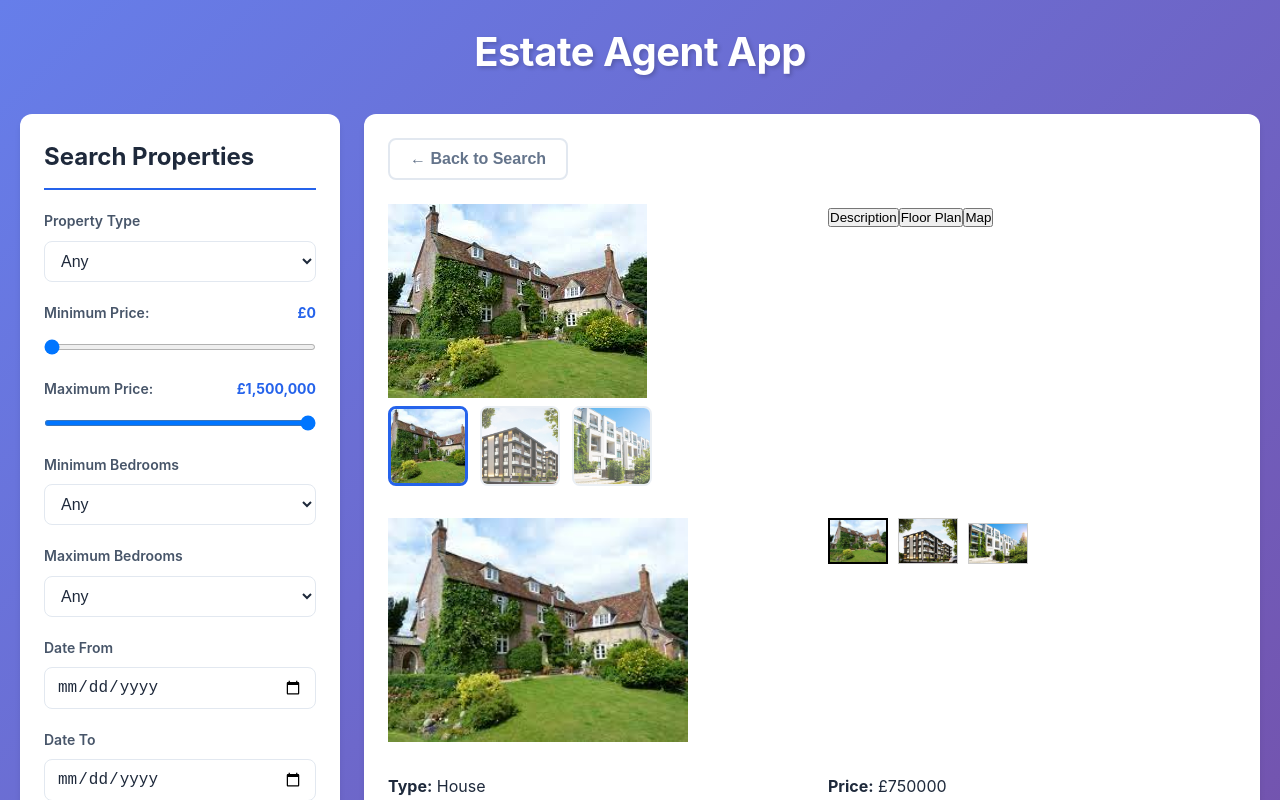
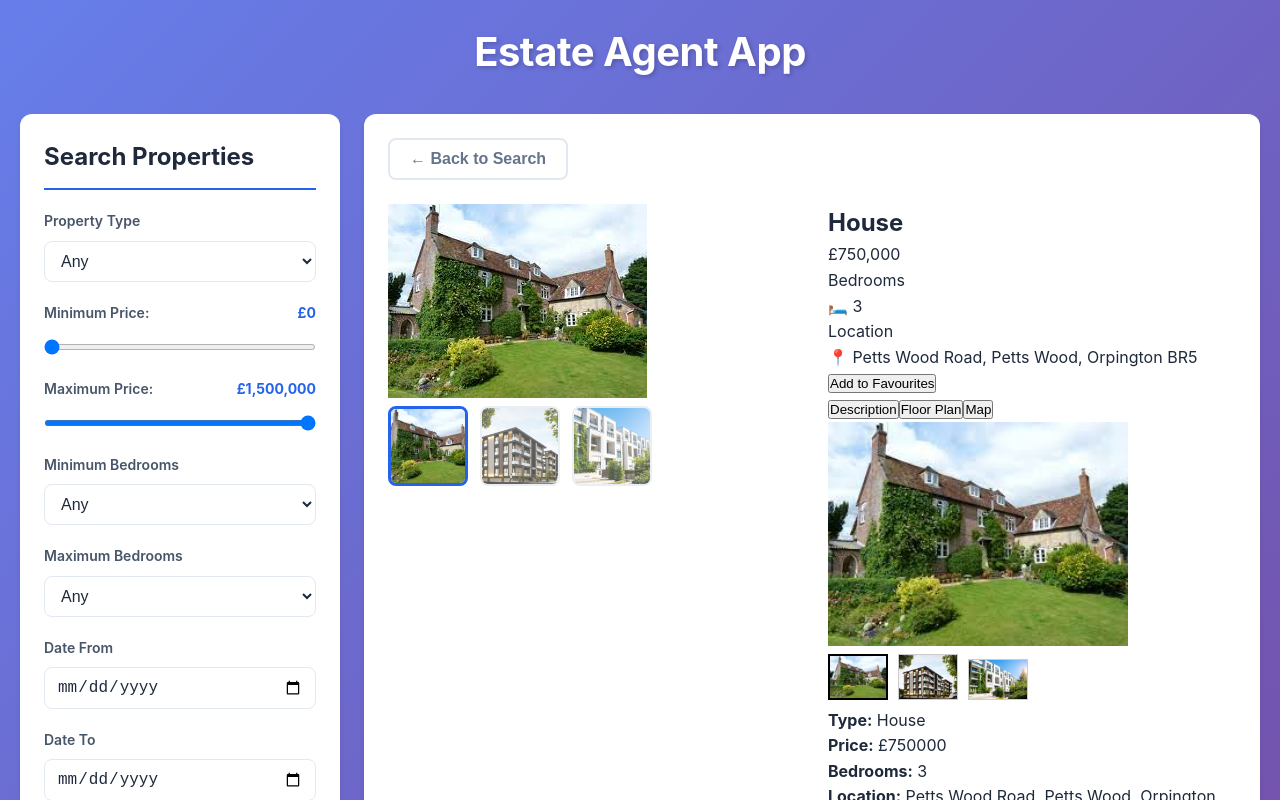
Before and after one commit to Gangulyy/React-CW, a React (Vite) app in the folder Estate-Agent-CW/: page / in a window 1280 px wide. Both pictures are taken after a click on the element 595 px from the left and 432 px from the top of the page. Shown: the top 800 px of the page. Built offline with nearby package versions, Linux system fonts and the light colour scheme.

Commit message:
added styling for property details

```diff
--- a/Estate-Agent-CW/src/components/PropertyDetails.jsx
+++ b/Estate-Agent-CW/src/components/PropertyDetails.jsx
@@ -42,6 +42,28 @@ function PropertyDetails({
           </div>
         </div>
 
+        {/* Property Details */}
+        <div style={styles.detailsSection}>
+          <h2 style={styles.heading}>{property.type}</h2>
+
+          <div style={styles.priceTag}>£{property.price.toLocaleString()}</div>
+
+          <div style={styles.infoGrid}>
+            <div style={styles.infoItem}>
+              <div style={styles.infoLabel}>Bedrooms</div>
+              <div style={styles.infoValue}>🛏️ {property.bedrooms}</div>
+            </div>
+            <div style={styles.infoItem}>
+              <div style={styles.infoLabel}>Location</div>
+              <div style={styles.infoValue}>📍 {property.location}</div>
+            </div>
+          </div>
+
+          <FavouriteButton
+            property={property}
+            favourites={favourites}
+            setFavourites={setFavourites}
+          />
           {/* Tabs */}
           <div>
             <button onClick={() => setActiveTab('description')}>
@@ -114,7 +136,7 @@ function PropertyDetails({
               <p>Map will be shown here.</p>
             </div>
           )}
-
+        </div>
       </div>
     </div>
   );
```
